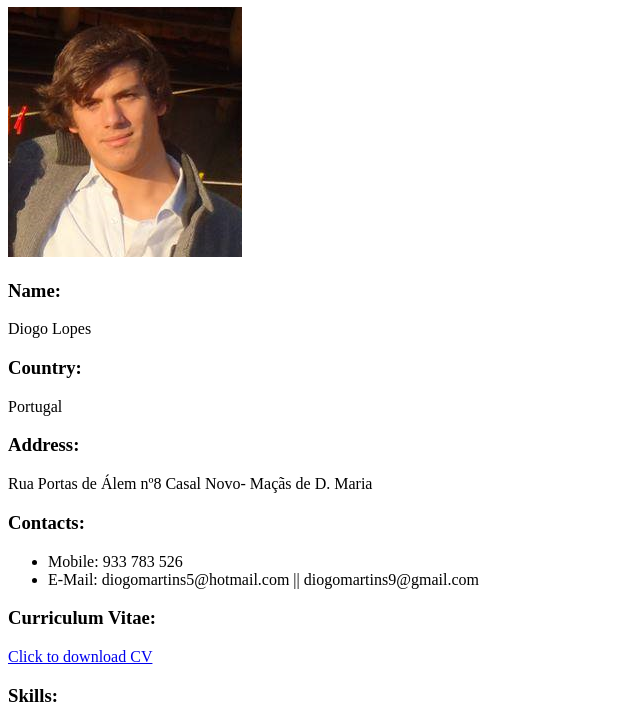
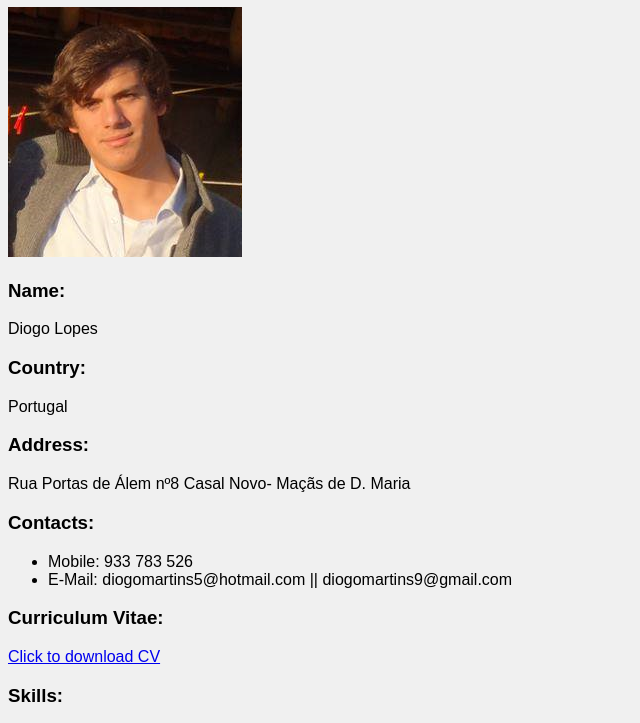
Before and after one commit to AxeDrago/SQProject, a plain HTML site: page src/main/DiogoPersonal.html in a window 1280 px wide. Shown: the part 73-796 px from the top of the page, without its empty margins (0-640 px from the left). Drawn offline with Linux system fonts and the light colour scheme.

Commit message:
background color and font-family type changed

```diff
--- a/src/main/css/cliftonstyle.css
+++ b/src/main/css/cliftonstyle.css
@@ -1,3 +1,9 @@
+body {
+    background-color: #f0f0f0;
+    font-family: "Source Sans Pro",sans-serif;
+}
+
+
 .header {
     background-color: #f0f0f0;
     /*background-image: url(../img/bg-top.jpg); */
```
